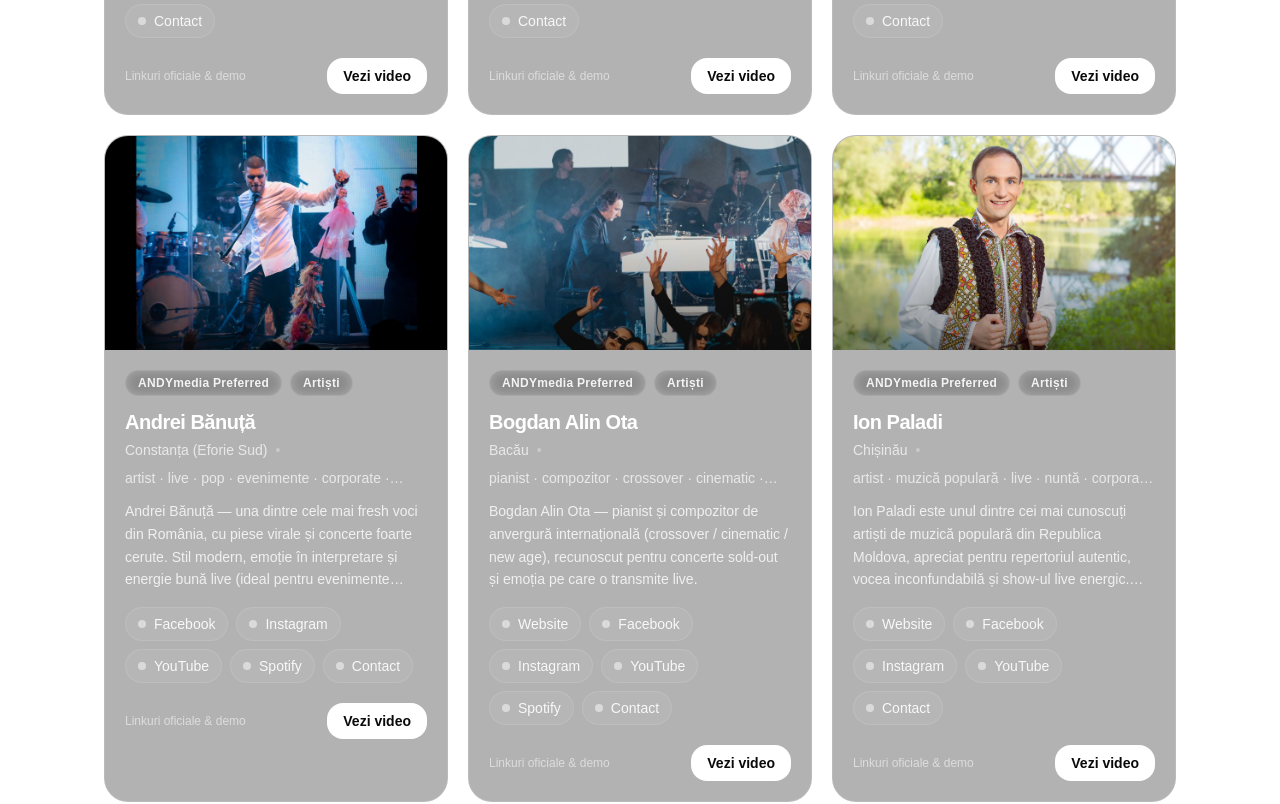
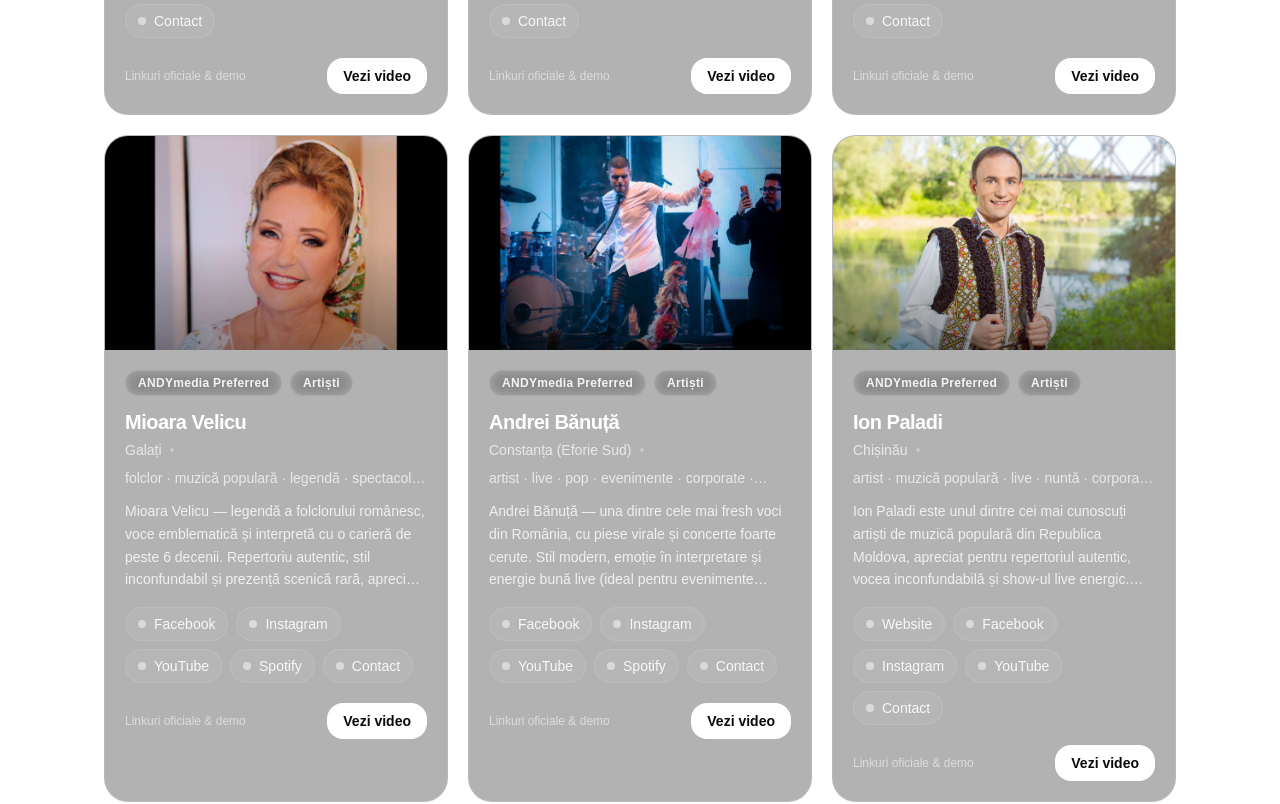
Before and after one commit to stoicaandy/andymedia-site, a Next.js app: page /parteneri in a window 1280 px wide. Shown: the part 1820-2624 px from the top of the page. Built offline with nearby package versions, Linux system fonts and the light colour scheme; no server answers.

Commit message:
Add partner: Mioara Velicu

```diff
--- a/app/parteneri/PartnersClient.tsx
+++ b/app/parteneri/PartnersClient.tsx
@@ -118,7 +118,7 @@ const PARTNERS: Partner[] = [
   name: "Ionuț Galani",
   city: "Constanța",
   category: "Artiști",
-  priority: 11,
+  priority: 18,
   description:
     "Ionuț Galani — artist recunoscut pentru show-ul live de muzică grecească, energie ridicată și momente de ring care „prind” imediat. Format potrivit pentru nunți, evenimente private, corporate și seri tematice (Greek night), cu program adaptat publicului.",
   image: "/parteneri/ionut-galani.jpg",
@@ -220,7 +220,7 @@ const PARTNERS: Partner[] = [
   name: "Trupa Atelier",
   city: "București",
   category: "Trupe colaborări",
-  priority: 8,
+  priority: 20,
   description:
     "Trupa Atelier — cover band 100% live pentru nunți, corporate și evenimente private. Repertoriu larg (dance / pop / rock / latino / evergreen / șlagăre românești), cu show dinamic și execuție curată. Booking: 0723 310 310 • Email: contact@trupa-atelier.ro.",
   image: "/parteneri/trupa-atelier.jpg",
@@ -240,7 +240,7 @@ const PARTNERS: Partner[] = [
   name: "Pepe",
   city: "București",
   category: "Artiști",
-  priority: 7,
+  priority: 15,
   description:
     "Pepe — artist cu hituri cunoscute și show live energic, potrivit pentru evenimente private, corporate și festivaluri. Repertoriu pop/latin, interacțiune bună cu publicul și program adaptabil (format eveniment). Booking: 0722 825 860.",
   image: "/parteneri/pepe.jpg",
@@ -260,7 +260,7 @@ const PARTNERS: Partner[] = [
   name: "Bogdan Alin Ota",
   city: "Bacău",
   category: "Artiști",
-  priority: 6,
+  priority: 10,
   description:
     "Bogdan Alin Ota — pianist și compozitor de anvergură internațională (crossover / cinematic / new age), recunoscut pentru concerte sold-out și emoția pe care o transmite live. ",
   image: "/parteneri/bogdan-ota.jpg",
@@ -284,7 +284,7 @@ const PARTNERS: Partner[] = [
   name: "Andrei Bănuță",
   city: "Constanța (Eforie Sud)",
   category: "Artiști",
-  priority: 6,
+  priority: 7,
   description:
     "Andrei Bănuță — una dintre cele mai fresh voci din România, cu piese virale și concerte foarte cerute. Stil modern, emoție în interpretare și energie bună live (ideal pentru evenimente private, corporate și festivaluri).",
   image: "/parteneri/andrei-banuta-iasi.jpg",
@@ -304,7 +304,7 @@ const PARTNERS: Partner[] = [
   name: "Elena Ionescu",
   city: "București",
   category: "Artiști",
-  priority: 10,
+  priority: 14,
   description:
     "Elena Ionescu — artistă pop (ex-Mandinga) cu show live energic și repertoriu potrivit pentru evenimente private, corporate și festivaluri.",
   image: "/parteneri/elena-ionescu.jpg",
@@ -419,6 +419,46 @@ const PARTNERS: Partner[] = [
       "https://wa.me/40755588995?text=Salut%21%20ANDYmedia%20a%20recomandat%20contactul%20dumneavoastr%C4%83.%20V%C4%83%20rog%20s%C4%83-mi%20trimite%C8%9Bi%20disponibilitatea%20%C8%99i%20o%20ofert%C4%83%20orientativ%C4%83%20pentru%20eveniment%20(data%2Foras%2Fora%C8%99%2Finterval).%20Mul%C8%9Bumesc%21",
   },
   youtubeEmbed: "https://youtu.be/xNW-Hfz4lo8",
+},
+{
+  id: "viorica-macovei",
+  name: "Viorica Macovei",
+  city: "Bucovina",
+  category: "Artiști",
+  priority: 8,
+  description:
+    "Viorica Macovei — una dintre cele mai apreciate voci ale folclorului bucovinean, iubită pentru autenticitate, emoție și energie pe scenă. Repertoriu bogat (hore, sârbe, cântece de suflet) și prezență scenică puternică, potrivită pentru nunți, spectacole, festivaluri și evenimente private.",
+  image: "/parteneri/viorica-macovei-iasi.jpg",
+  tags: ["folclor", "Bucovina", "live", "nuntă", "evenimente", "spectacol", "festival"],
+  links: {
+    website: "https://vioricamacovei.ro/",
+    facebook: "https://www.facebook.com/oficialvioricamacovei/?locale=ro_RO",
+    instagram: "https://www.instagram.com/oficial_viorica_macovei/",
+    youtube: "https://www.youtube.com/@VioricaMacoveiOficial",
+    contact:
+      "https://wa.me/40744307675?text=Salut%21%20ANDYmedia%20a%20recomandat%20contactul%20dumneavoastr%C4%83.%20V%C4%83%20rog%20s%C4%83-mi%20trimite%C8%9Bi%20disponibilitatea%20%C8%99i%20o%20ofert%C4%83%20orientativ%C4%83%20pentru%20eveniment%20(data%2Foras%2Finterval).%20Mul%C8%9Bumesc%21",
+  },
+  youtubeEmbed: "https://youtu.be/d62681XF_Ns",
+},
+{
+  id: "mioara-velicu",
+  name: "Mioara Velicu",
+  city: "Galați",
+  category: "Artiști",
+  priority: 6,
+  description:
+    "Mioara Velicu — legendă a folclorului românesc, voce emblematică și interpretă cu o carieră de peste 6 decenii. Repertoriu autentic, stil inconfundabil și prezență scenică rară, apreciată de generații întregi. Potrivită pentru spectacole, festivaluri și evenimente de gală. Contact (impresariat – numărul cel mai publicat): 0724 648 042. Apple Music: https://music.apple.com/ro/artist/mioara-velicu/1460276156",
+  image: "/parteneri/mioara-velicu-iasi.jpg",
+  tags: ["folclor", "muzică populară", "legendă", "spectacol", "festival", "gală", "live"],
+  links: {
+    facebook: "https://www.facebook.com/mioaravelicuofficial/?locale=ro_RO",
+    instagram: "https://www.instagram.com/mioaravelicu/",
+    youtube: "https://www.youtube.com/@mioaravelicu5751",
+    spotify: "https://open.spotify.com/artist/1HKgbD6noLi48d8pK0eYN0",
+    contact:
+      "https://wa.me/40724648042?text=Salut%21%20ANDYmedia%20a%20recomandat%20contactul%20dumneavoastr%C4%83.%20V%C4%83%20rog%20s%C4%83-mi%20trimite%C8%9Bi%20disponibilitatea%20%C8%99i%20o%20ofert%C4%83%20orientativ%C4%83%20pentru%20eveniment%20(data%2Foras%2Finterval).%20Mul%C8%9Bumesc!",
+  },
+  youtubeEmbed: "https://youtu.be/fsKosMWsUyg",
 },
   {
     id: "dj-jonny-black-iasi",
```
Also changed, not shown: public/parteneri/mioara-velicu-iasi.jpg (added).
